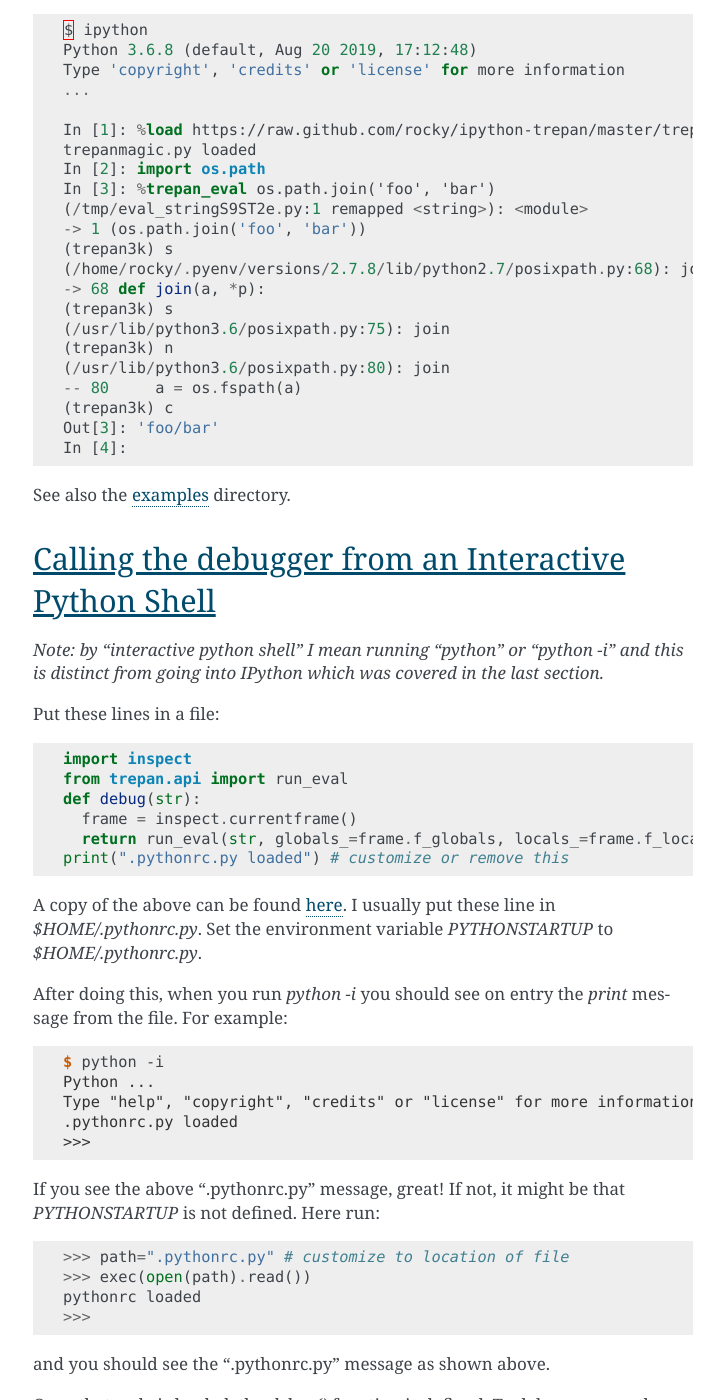
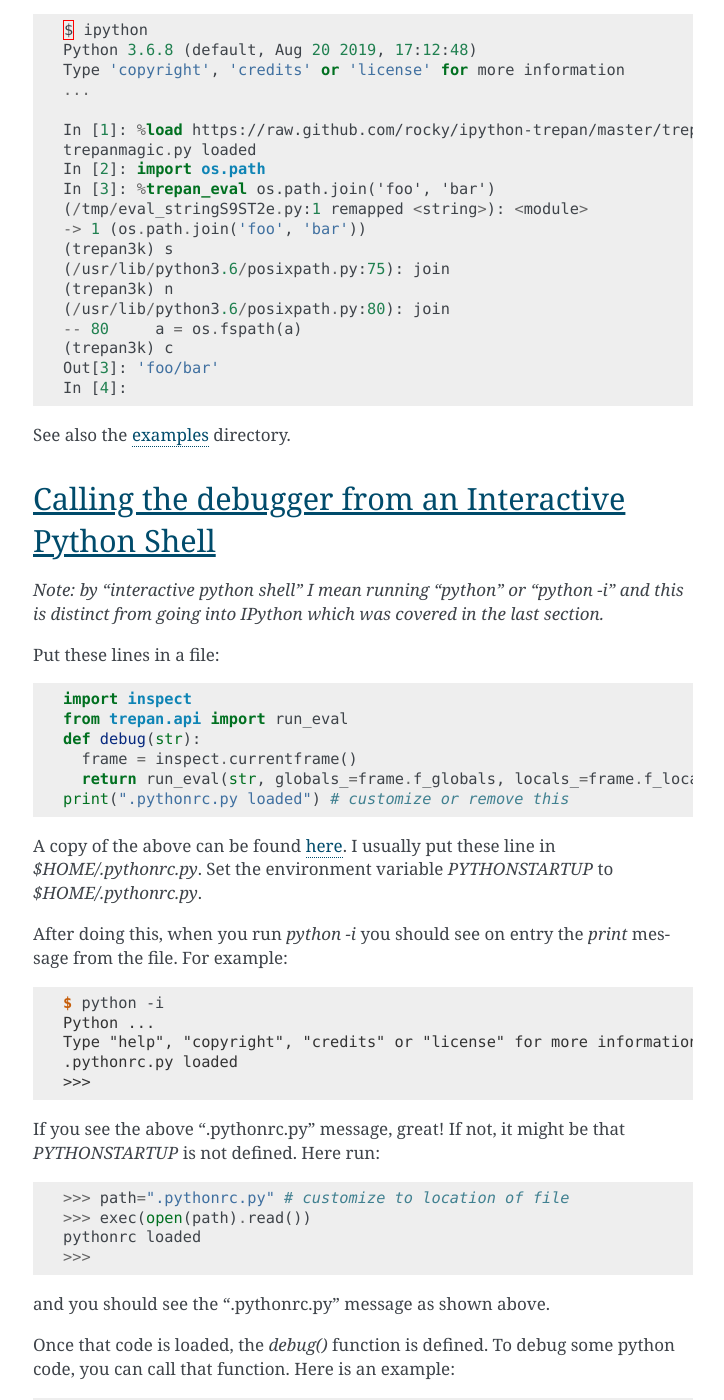
Before and after one commit to Trepan-Debuggers/python3-trepan, a Sphinx documentation site: the page built from docs/entry-exit.rst, in a window 1280 px wide and 1400 px high, scrolled down 1653 px. Shown: the whole window, without its empty margins (387-1111 px from the left). Built offline with Sphinx 7.4.7, drawn with Linux system fonts in a browser that asks for light colours; some of the changed text lies outside the part shown.

Commit message:
extry/exit Doc python doc fix

```diff
--- a/docs/entry-exit.rst
+++ b/docs/entry-exit.rst
@@ -78,9 +78,6 @@ Example
 	  (/tmp/eval_stringS9ST2e.py:1 remapped <string>): <module>
 	  -> 1 (os.path.join('foo', 'bar'))
 	  (trepan3k) s
-	  (/home/rocky/.pyenv/versions/2.7.8/lib/python2.7/posixpath.py:68): join
-	  -> 68 def join(a, *p):
-	  (trepan3k) s
 	  (/usr/lib/python3.6/posixpath.py:75): join
 	  (trepan3k) n
 	  (/usr/lib/python3.6/posixpath.py:80): join
@@ -138,7 +135,7 @@ Once that code is loaded, the *debug()* function is defined. To debug some pytho
     (/tmp/eval_stringBMzXCQ.py:1 remapped <string>): <module>
     -> 1 os.path.join("a", "b")
     (trepan3k) step
-    (/home/rocky/.pyenv/versions/2.7.8/lib/python2.7/posixpath.py:68): join
+    (/usr/lib/python3.6/posixpath.py:75): join
     -> 68 def join(a, *p):
     (trepan3k) continue
     'a/b'
```
